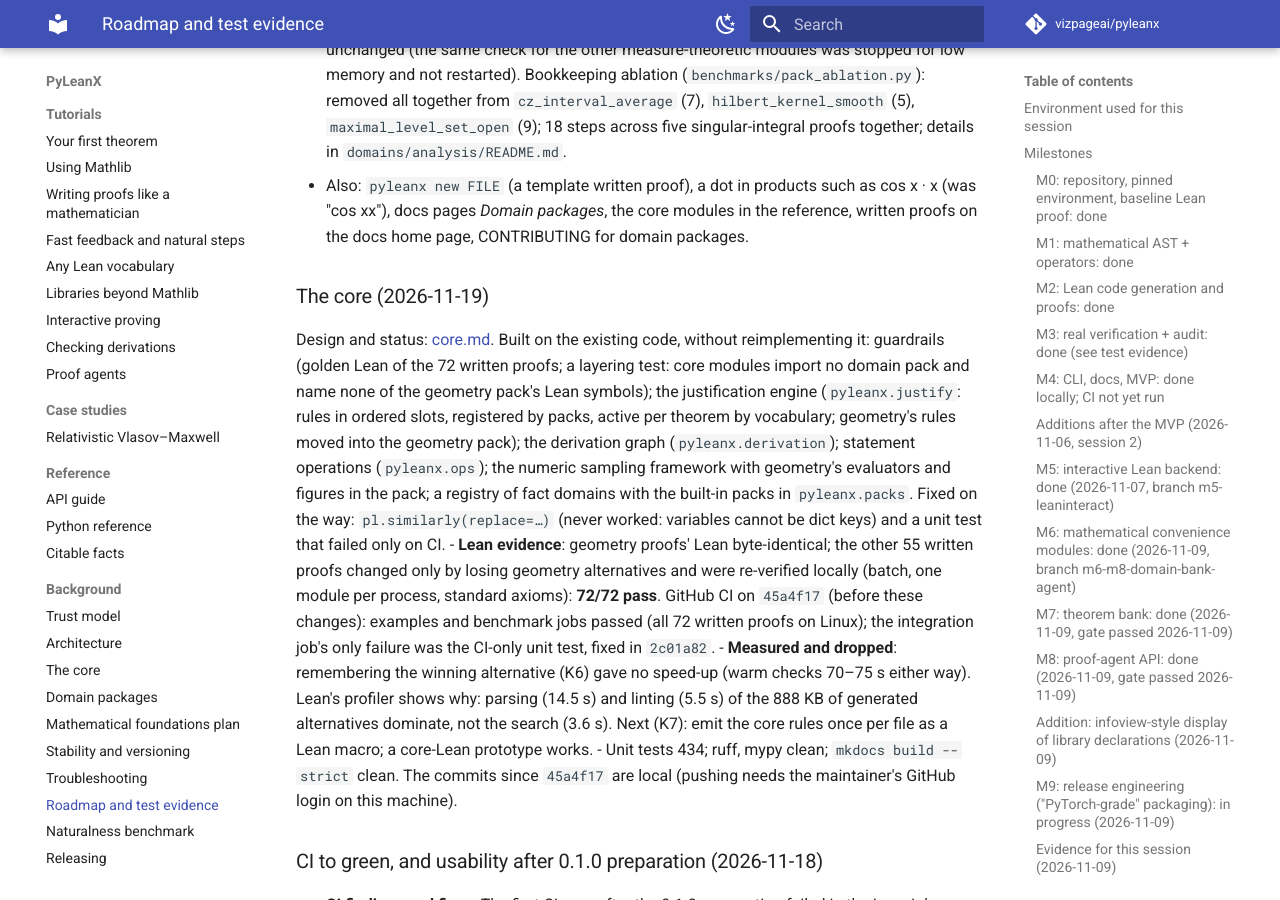
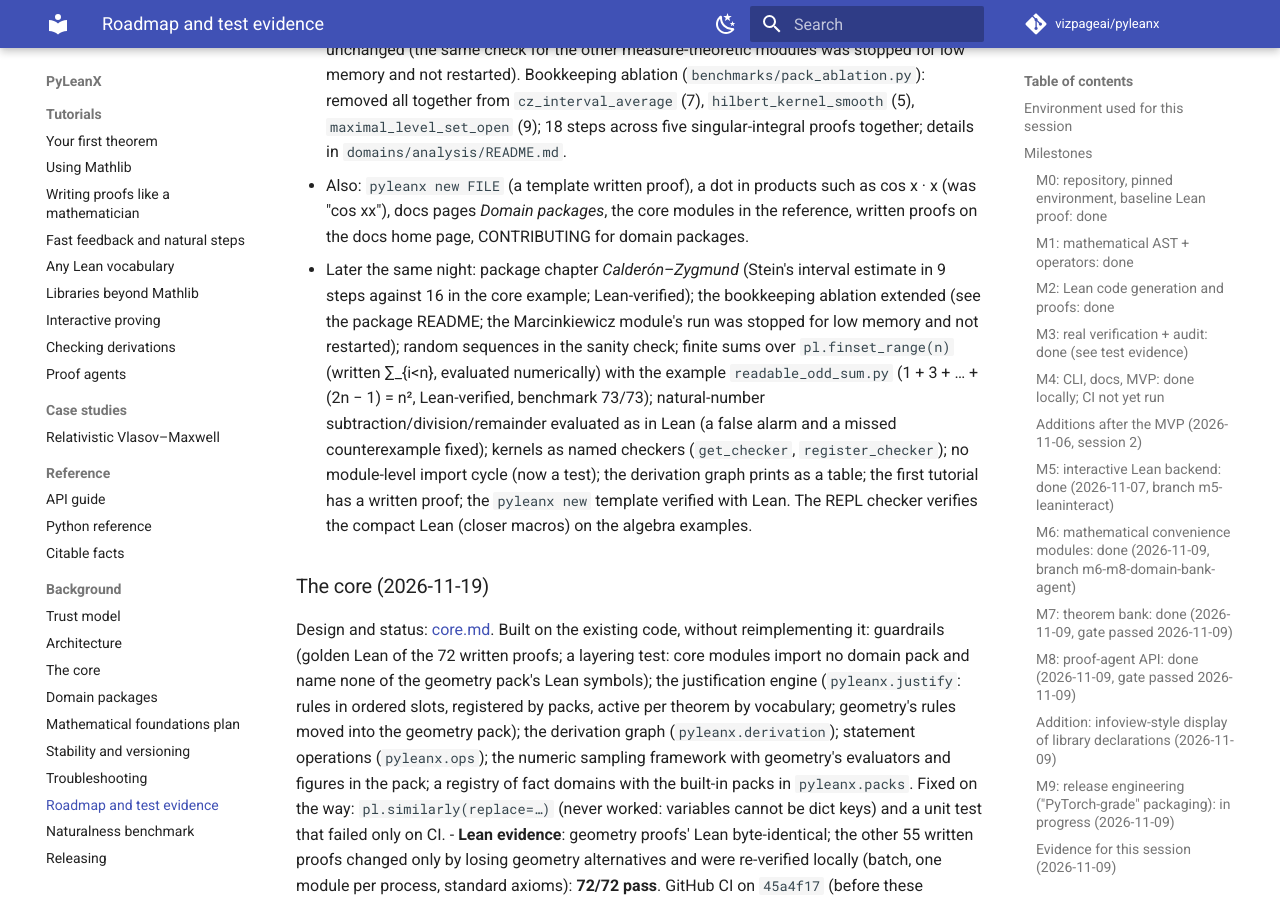
Before and after one commit to vizpageai/pyleanx, an MkDocs documentation site: the page built from docs/roadmap.md, in a window 1280 px wide and 900 px high, scrolled down 12067 px. Built offline with MkDocs 1.6.1 and Material for MkDocs 9.7.7, drawn with Linux system fonts in a browser that asks for light colours; comment, search, counter and statistics services are not loaded.

Commit message:
Roadmap: the rest of the night's work and its evidence
Co-Authored-By: Claude Opus 5.5 <noreply@anthropic.com>

```diff
--- a/docs/roadmap.md
+++ b/docs/roadmap.md
@@ -251,6 +251,18 @@ explained; to investigate on an idle machine before claiming batch speedups).
 - Also: `pyleanx new FILE` (a template written proof), a dot in products such as
   cos x · x (was "cos xx"), docs pages *Domain packages*, the core modules in the reference,
   written proofs on the docs home page, CONTRIBUTING for domain packages.
+- Later the same night: package chapter *Calderón–Zygmund* (Stein's interval estimate in
+  9 steps against 16 in the core example; Lean-verified); the bookkeeping ablation extended
+  (see the package README; the Marcinkiewicz module's run was stopped for low memory and
+  not restarted); random sequences in the sanity check; finite sums over
+  `pl.finset_range(n)` (written ∑_{i<n}, evaluated numerically) with the example
+  `readable_odd_sum.py` (1 + 3 + … + (2n − 1) = n², Lean-verified, benchmark 73/73);
+  natural-number subtraction/division/remainder evaluated as in Lean (a false alarm and a
+  missed counterexample fixed); kernels as named checkers (`get_checker`,
+  `register_checker`); no module-level import cycle (now a test); the derivation graph
+  prints as a table; the first tutorial has a written proof; the `pyleanx new` template
+  verified with Lean. The REPL checker verifies the compact Lean (closer macros) on the
+  algebra examples.
 
 ### The core (2026-11-19)
 Design and status: [core.md](core.md). Built on the existing code, without reimplementing it:
```
